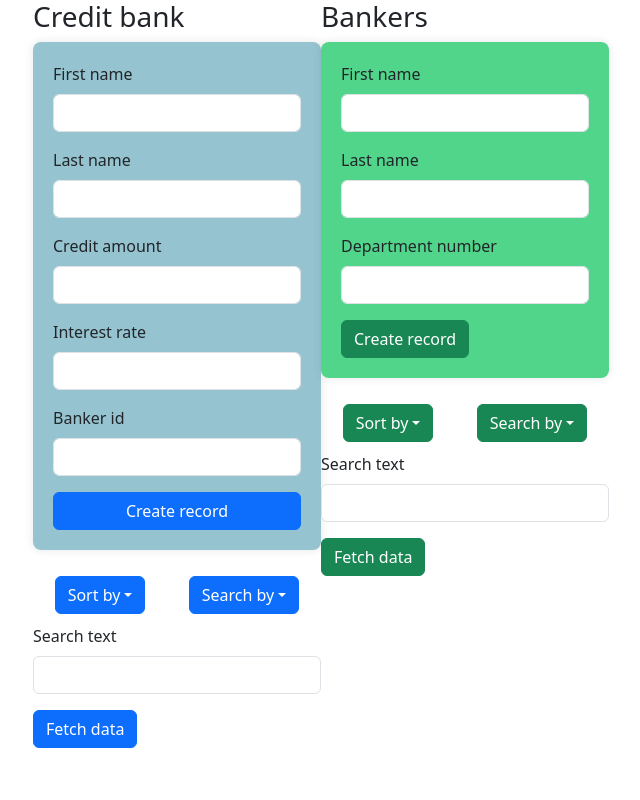
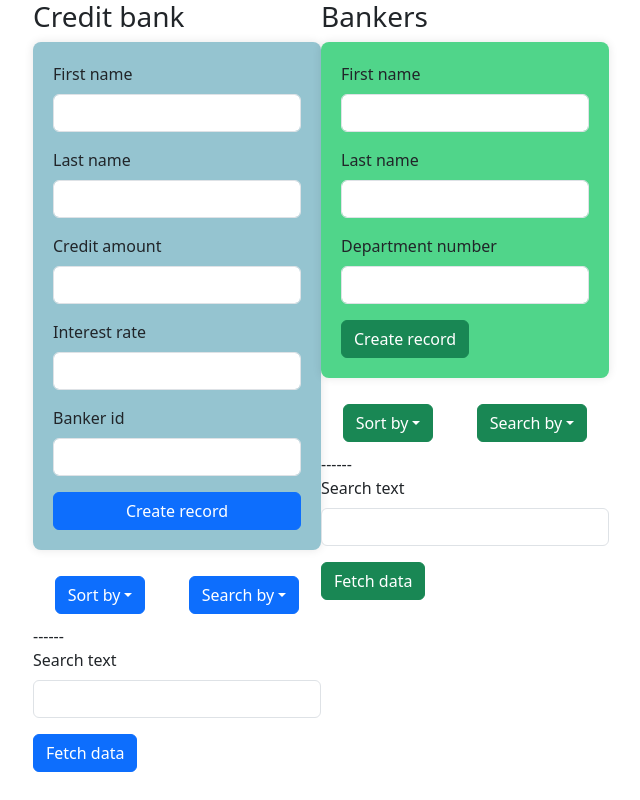
Before and after one commit to Evhesha/Credit-bank-CRUD-, a React (Create React App) app in the folder Client/: page / in a window 1280 px wide. Shown: the whole page, without its empty margins (319-959 px from the left). Built offline with nearby package versions, Linux system fonts and the light colour scheme.

Commit message:
Put successfuly works. Bankers and records. New changes in pop ups.

```diff
--- a/Client/src/Blocks/bankers/Bankers.jsx
+++ b/Client/src/Blocks/bankers/Bankers.jsx
@@ -34,7 +34,7 @@ const [data, setData] = useState([]);
         deleteBankerData(id)
         .then((result) => {
           console.log(result);
-          const newData = data.filter((item) => item.creditRecordId !== id);
+          const newData = data.filter((item) => item.bankerId !== id);
           setData(newData);
           setFilteredData(newData);
         })
@@ -81,7 +81,6 @@ const [data, setData] = useState([]);
       <header className="App-header">
         <h3>Bankers</h3>
         <BankerFillForm></BankerFillForm>
-
         <p></p>
         <div className="button-row">
           <DropdownButton
@@ -105,8 +104,7 @@ const [data, setData] = useState([]);
             <Dropdown.Item eventKey="creditAmount">department number</Dropdown.Item>
           </DropdownButton>
         </div>
-        {sortType}
-        {searchType}
+        {sortType}------{searchType}
         <Form.Group className="mb-3" controlId="formFirstName">
           <Form.Label>Search text</Form.Label>
           <Form.Control
@@ -123,7 +121,7 @@ const [data, setData] = useState([]);
         <ListGroup>
           {filteredData.map((el) => (
             <ListGroup.Item key={el.bankerId}>
-              {el.firstName} {el.lastName} {el.deparmentNumber}
+              {el.firstName} {el.lastName} {el.departmentNumber}
               <div className="button-container">
                 <Button
                   variant="danger"
@@ -134,7 +132,8 @@ const [data, setData] = useState([]);
                 <UpdateBankerPopUp
                   id={el.bankerId}
                   fn={el.firstName}
-                  dn={el.deparmentNumber}
+                  ln={el.lastName}
+                  dn={el.departmentNumber}
                 ></UpdateBankerPopUp>
               </div>
             </ListGroup.Item>
--- a/Client/src/Blocks/records/Records.jsx
+++ b/Client/src/Blocks/records/Records.jsx
@@ -107,8 +107,7 @@ function Records(){
             <Dropdown.Item eventKey="interestRate">interest rate</Dropdown.Item>
           </DropdownButton>
         </div>
-        {sortType}
-        {searchType}
+        {sortType}------{searchType}
         <Form.Group className="mb-3" controlId="formFirstName">
           <Form.Label>Search text</Form.Label>
           <Form.Control
--- a/Client/src/PopUps/UpdateBankerPopUp.jsx
+++ b/Client/src/PopUps/UpdateBankerPopUp.jsx
@@ -70,7 +70,7 @@ function UpdateBankerPopUp({ id, fn, ln, dn}){
                   onChange={(e) => setLastName(e.target.value)}
                 />
               </Form.Group>
-              <Form.Group className="mb-3" controlId="formCreditAmount">
+              <Form.Group className="mb-3" controlId="formDepartmentNumber">
                 <Form.Label>Department Number</Form.Label>
                 <Form.Control
                   type="number"
@@ -78,10 +78,10 @@ function UpdateBankerPopUp({ id, fn, ln, dn}){
                   onChange={(e) => setDepartmentNumber(e.target.value)}
                 />
               </Form.Group>
-              <Button variant="secondary" onClick={handleClose}>
+              <Button variant="danger" onClick={handleClose}>
                 Close
               </Button>
-              <Button variant="primary" type="submit">
+              <Button variant="success" type="submit">
                 Save Changes
               </Button>
             </Form>
--- a/Client/src/PopUps/UpdateRecordPopUp.jsx
+++ b/Client/src/PopUps/UpdateRecordPopUp.jsx
@@ -88,7 +88,7 @@ function UpdateRecordPopUp({ id, fn, ln, ca, ir }) {
                 onChange={(e) => setInterestRate(e.target.value)}
               />
             </Form.Group>
-            <Button variant="secondary" onClick={handleClose}>
+            <Button variant="danger" onClick={handleClose}>
               Close
             </Button>
             <Button variant="primary" type="submit">
```
